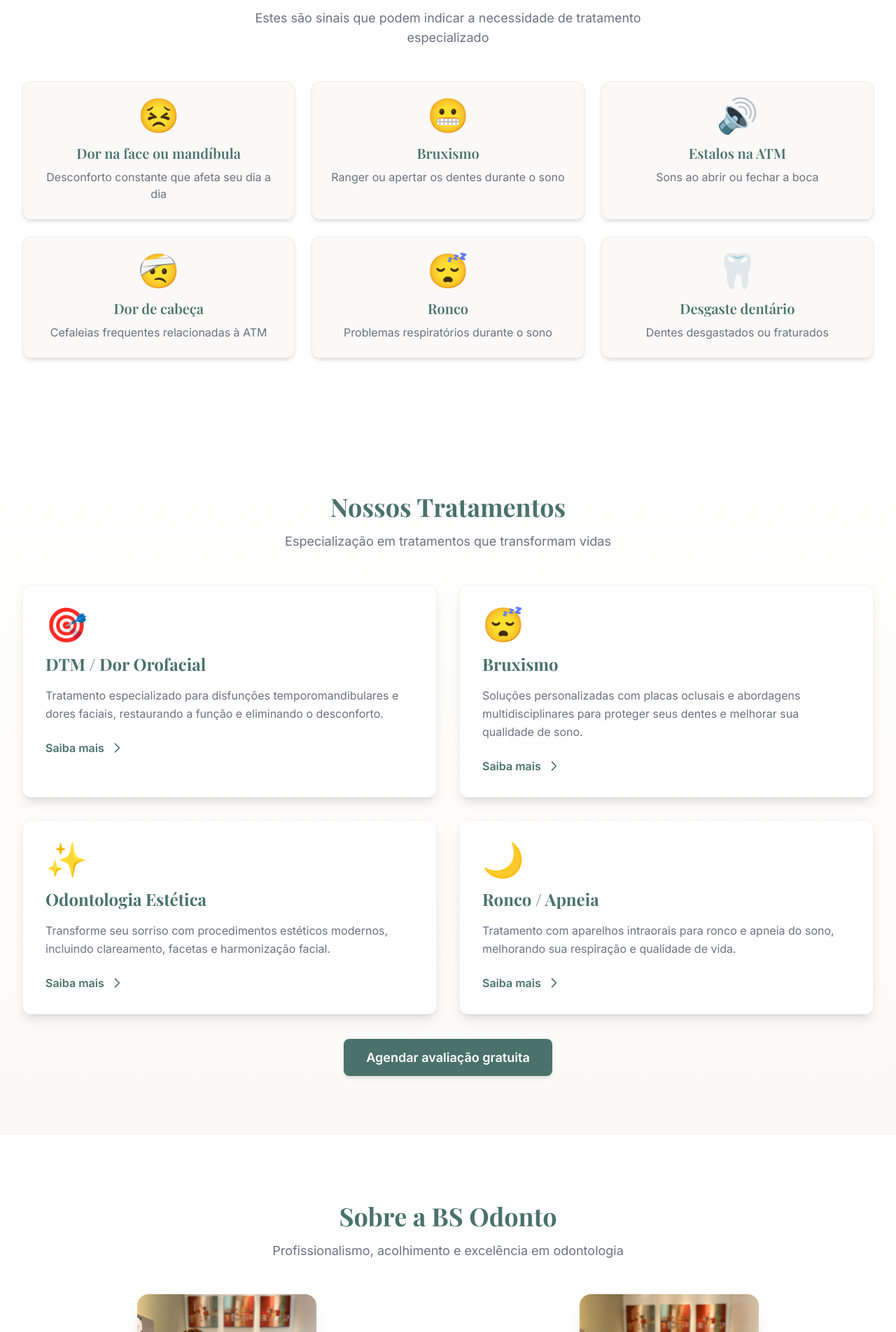
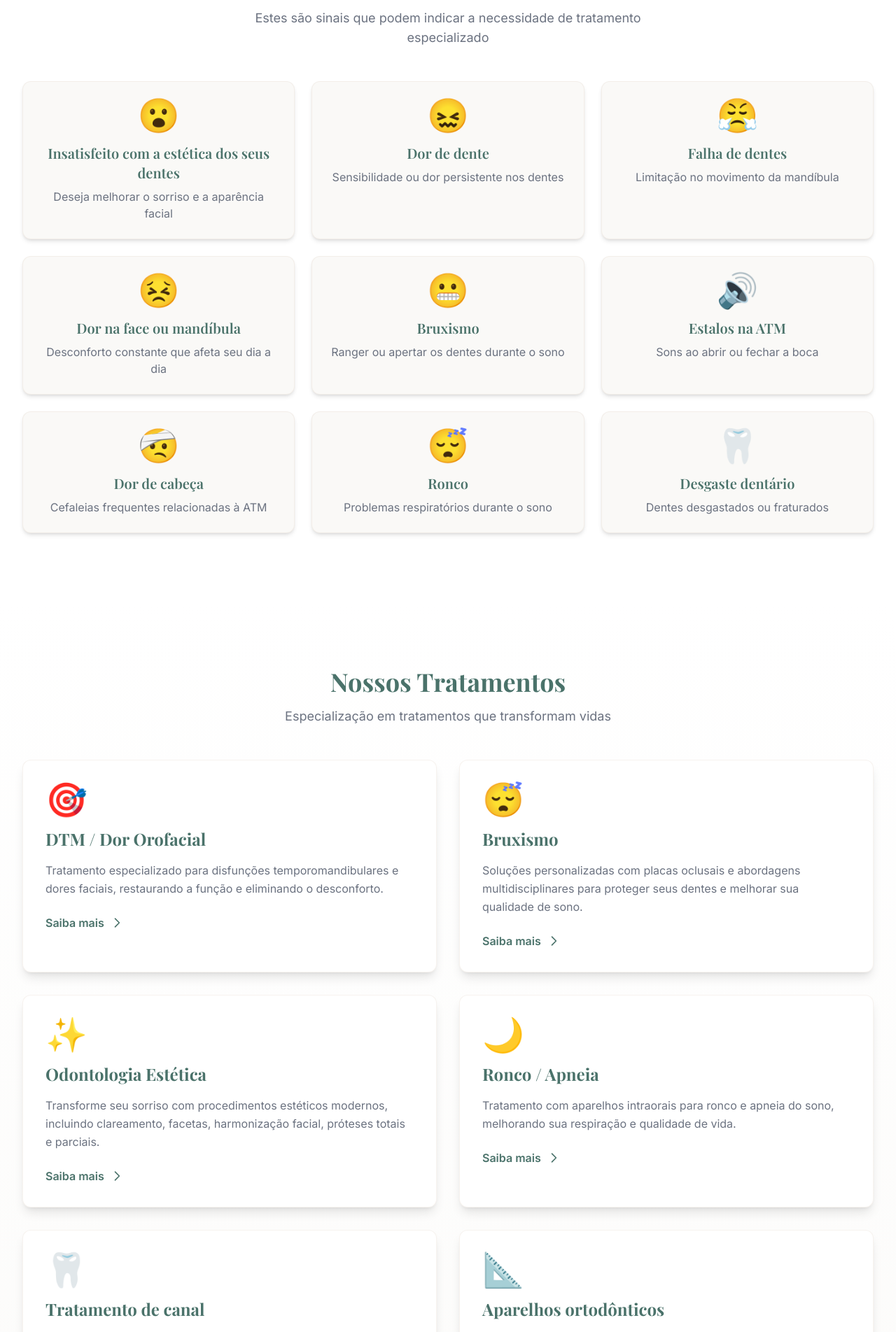
Before and after one commit to SantosRodrigo89/bs-odonto-institutional, a Next.js app: page / in a window 1280 px wide. Shown: the part 896-2800 px from the top of the page at 70% size. Built offline with nearby package versions, Linux system fonts and the light colour scheme.

Commit message:
Refactor code structure for improved readability and maintainability

```diff
--- a/components/About.tsx
+++ b/components/About.tsx
@@ -1,83 +1,130 @@
-import Image from 'next/image'
+import Image from 'next/image';
 
 export default function About() {
   return (
-    <section id="sobre" className="section-padding bg-white">
-      <div className="container-custom">
-        <div className="text-center mb-12">
-          <h2 className="text-3xl md:text-4xl font-bold text-primary mb-4">
-            Sobre a BS Odonto
+    <section id='sobre' className='section-padding bg-white'>
+      <div className='container-custom'>
+        <div className='text-center mb-12'>
+          <h2 className='text-3xl md:text-4xl font-bold text-primary mb-4'>
+            Nossos profissionais
           </h2>
-          <p className="text-lg text-neutral-gray max-w-2xl mx-auto">
+          <p className='text-lg text-neutral-gray max-w-2xl mx-auto'>
             Profissionalismo, acolhimento e excelência em odontologia
           </p>
         </div>
 
-        <div className="grid md:grid-cols-2 gap-12 items-center mb-16">
+        <div className='grid md:grid-cols-2 gap-12 items-center mb-16'>
           {/* Dra. Beatriz */}
-          <div className="text-center">
-            <div className="relative w-64 h-64 mx-auto mb-6 rounded-2xl overflow-hidden shadow-xl">
+          <div className='text-center'>
+            <div className='relative w-64 h-64 mx-auto mb-6 rounded-2xl overflow-hidden shadow-xl'>
               <Image
-                src="/images/beatriz.png"
-                alt="Dra. Beatriz Alvarenga - BS Odonto"
+                src='/images/beatriz.png'
+                alt='Dra. Beatriz Alvarenga - BS Odonto'
                 fill
-                className="object-cover"
+                className='object-cover'
               />
             </div>
-            <h3 className="text-2xl font-bold text-primary mb-2">
-              Dra. Beatriz Alvarenga
+            <h3 className='text-2xl font-bold text-primary mb-2'>
+              Dra. Beatriz Gomes de Alvarenga
             </h3>
-            <p className="text-neutral-gray mb-4">
-              Especialista em DTM, Dor Orofacial e Odontologia do Sono
+            <p className='text-neutral-gray mb-4'>
+              Especialista em dentística restauradora (estética, clareamento,
+              próteses e implantes)
             </p>
-            <p className="text-sm text-neutral-gray">
-              CRO: [Número do CRO]
-            </p>
+            <p className='text-sm text-neutral-gray'>CRO: [25292]</p>
           </div>
 
           {/* Dra. Sílvia */}
-          <div className="text-center">
-            <div className="relative w-64 h-64 mx-auto mb-6 rounded-2xl overflow-hidden shadow-xl">
+          <div className='text-center'>
+            <div className='relative w-64 h-64 mx-auto mb-6 rounded-2xl overflow-hidden shadow-xl'>
               <Image
-                src="/images/silvia.png"
-                alt="Dra. Sílvia Santos - BS Odonto"
+                src='/images/silvia.png'
+                alt='Dra. Sílvia Santos - BS Odonto'
                 fill
-                className="object-cover"
+                className='object-cover'
               />
             </div>
-            <h3 className="text-2xl font-bold text-primary mb-2">
-              Dra. Sílvia Santos
+            <h3 className='text-2xl font-bold text-primary mb-2'>
+              Dra. Sílvia Regina Batista dos Santos
             </h3>
-            <p className="text-neutral-gray mb-4">
-              Especialista em Odontologia Estética e Reabilitação Oral
+            <p className='text-neutral-gray mb-4'>
+              Especialista em endodontia Realiza também tratamento de DTM e
+              bruxismo, tratamento de apnéia e atendimento de crianças.
             </p>
-            <p className="text-sm text-neutral-gray">
-              CRO: [Número do CRO]
+            <p className='text-sm text-neutral-gray'>CRO: [24836]</p>
+          </div>
+
+          <div className='text-center'>
+            <div className='relative w-64 h-64 mx-auto mb-6 rounded-2xl overflow-hidden shadow-xl'>
+              <Image
+                src='/images/afonso-lara.jpeg'
+                alt='Dr. Afonso Lara - BS Odonto'
+                fill
+                className='object-cover'
+              />
+            </div>
+            <h3 className='text-2xl font-bold text-primary mb-2'>
+              Dr. Afonso Lara
+            </h3>
+            <p className='text-neutral-gray mb-4'>
+              Especialista em cirurgia (implantes e cisos) e periodontia
+              (tratamento de gengiva)
             </p>
+            {/* <p className='text-sm text-neutral-gray'>CRO: [25292]</p> */}
+          </div>
+
+          {/* Dra. Cíntia Mota */}
+          <div className='text-center'>
+            <div className='relative w-64 h-64 mx-auto mb-6 rounded-2xl overflow-hidden shadow-xl'>
+              <Image
+                src='/images/cintia.jpg'
+                alt='Dra. Cíntia Mota'
+                fill
+                className='object-cover'
+              />
+            </div>
+            <h3 className='text-2xl font-bold text-primary mb-2'>
+              Dra. Cíntia Mota
+            </h3>
+            <p className='text-neutral-gray mb-4'>Especialista em ortodontia</p>
+            {/* <p className='text-sm text-neutral-gray'>CRO: [Número do CRO]</p> */}
+          </div>
+
+          {/* Dra. Mara Cristina Amorim */}
+          <div className='text-center'>
+            <div className='relative w-64 h-64 mx-auto mb-6 rounded-2xl overflow-hidden shadow-xl'>
+              <Image
+                src='/images/mara.jpg'
+                alt='Dra. Mara Cristina Amorim'
+                fill
+                className='object-cover'
+              />
+            </div>
+            <h3 className='text-2xl font-bold text-primary mb-2'>
+              Dra. Mara Cristina Amorim
+            </h3>
+            <p className='text-neutral-gray mb-4'>
+              Especialista em estomatologia (doenças da cavidade oral)
+            </p>
+            {/* <p className='text-sm text-neutral-gray'>CRO: [Número do CRO]</p> */}
           </div>
         </div>
 
         {/* Texto Institucional */}
-        <div className="max-w-4xl mx-auto">
-          <div className="bg-neutral-offWhite p-8 md:p-12 rounded-2xl shadow-md">
-            <p className="text-lg text-neutral-gray leading-relaxed mb-6">
-              Na <strong className="text-primary">BS Odonto</strong>, acreditamos que cada sorriso conta uma história única.
-              Com anos de experiência e dedicação, oferecemos tratamentos personalizados que vão além da estética,
-              focando na sua saúde, bem-estar e qualidade de vida.
-            </p>
-            <p className="text-lg text-neutral-gray leading-relaxed mb-6">
-              Nossa clínica é um espaço acolhedor onde você encontra profissionais especializados em{' '}
-              <strong className="text-primary">DTM</strong>, <strong className="text-primary">bruxismo</strong>,{' '}
-              <strong className="text-primary">ronco/apneia</strong> e <strong className="text-primary">odontologia estética</strong>.
-              Utilizamos tecnologia de ponta e técnicas modernas para garantir resultados excepcionais.
-            </p>
-            <p className="text-lg text-neutral-gray leading-relaxed">
-              Nosso compromisso é com o seu conforto, segurança e satisfação. Venha conhecer a diferença que fazemos
-              na vida dos nossos pacientes em <strong className="text-primary">Belo Horizonte</strong>.
+        <div className='max-w-4xl mx-auto'>
+          <div className='bg-neutral-offWhite p-8 md:p-12 rounded-2xl shadow-md'>
+            <p className='text-lg text-neutral-gray leading-relaxed mb-6'>
+              Nosso consultório é um{' '}
+              <strong className='text-primary'>espaço acolhedor</strong> onde
+              você encontra{' '}
+              <strong className='text-primary'>
+                profissionais especializados
+              </strong>{' '}
+              em todas as áreas da odontologia.
             </p>
           </div>
         </div>
       </div>
     </section>
-  )
+  );
 }
--- a/components/Differentials.tsx
+++ b/components/Differentials.tsx
@@ -10,11 +10,6 @@ const differentials = [
     icon: '🎯',
     title: 'Especialização em dor orofacial',
     description: 'Experiência comprovada no tratamento de DTM e dores faciais',
-  },
-  {
-    icon: '🔍',
-    title: 'Diagnóstico preciso',
-    description: 'Avaliação detalhada com tecnologia moderna e exames completos',
   },
   {
     icon: '💻',
--- a/components/Symptoms.tsx
+++ b/components/Symptoms.tsx
@@ -1,6 +1,21 @@
 import React from "react"
 
 const symptoms = [
+  {
+    icon: '😮',
+    title: 'Insatisfeito com a estética dos seus dentes',
+    description: 'Deseja melhorar o sorriso e a aparência facial',
+  },
+  {
+    icon: '😖',
+    title: 'Dor de dente',
+    description: 'Sensibilidade ou dor persistente nos dentes',
+  },
+  {
+    icon: '😤',
+    title: 'Falha de dentes',
+    description: 'Limitação no movimento da mandíbula',
+  },
   {
     icon: '😣',
     title: 'Dor na face ou mandíbula',
@@ -30,7 +45,7 @@ const symptoms = [
     icon: '🦷',
     title: 'Desgaste dentário',
     description: 'Dentes desgastados ou fraturados',
-  },
+  }
 ]
 
 export default function Symptoms() {
@@ -39,7 +54,7 @@ export default function Symptoms() {
       <div className="container-custom">
         <div className="text-center mb-12">
           <h2 className="text-3xl md:text-4xl font-bold text-primary mb-4">
-            Você sente algum desses sintomas?
+            Você tem algum desses problemas?
           </h2>
           <p className="text-lg text-neutral-gray max-w-2xl mx-auto">
             Estes são sinais que podem indicar a necessidade de tratamento especializado
--- a/components/Testimonials.tsx
+++ b/components/Testimonials.tsx
@@ -27,7 +27,7 @@ export default function Testimonials() {
             O que nossos pacientes dizem
           </h2>
           <p className="text-lg text-neutral-gray max-w-2xl mx-auto">
-            Depoimentos reais de quem confia na BS Odonto
+            Depoimentos reais de quem confia na gente
           </p>
         </div>
 
--- a/components/Treatments.tsx
+++ b/components/Treatments.tsx
@@ -1,4 +1,5 @@
 import Link from 'next/link'
+import { title } from 'process'
 import React from 'react'
 
 const whatsappUrl = 'https://api.whatsapp.com/send?phone=5531985280016&text=Ol%C3%A1%2C%20gostaria%20de%20agendar%20uma%20avalia%C3%A7%C3%A3o.'
@@ -19,7 +20,7 @@ const treatments = [
   {
     title: 'Odontologia Estética',
     description:
-      'Transforme seu sorriso com procedimentos estéticos modernos, incluindo clareamento, facetas e harmonização facial.',
+      'Transforme seu sorriso com procedimentos estéticos modernos, incluindo clareamento, facetas, harmonização facial, próteses totais e parciais.',
     icon: '✨',
   },
   {
@@ -28,6 +29,33 @@ const treatments = [
       'Tratamento com aparelhos intraorais para ronco e apneia do sono, melhorando sua respiração e qualidade de vida.',
     icon: '🌙',
   },
+  {
+    title: 'Tratamento de canal',
+    description:
+      'Procedimentos avançados para salvar dentes comprometidos, aliviando a dor e restaurando a saúde bucal.',
+    icon: '🦷',
+  },
+  {
+    title: 'Aparelhos ortodônticos',
+    description:
+      'Correção de alinhamento dentário e mordida com opções modernas de aparelhos, proporcionando um sorriso saudável e bonito.',
+    icon: '📐',
+  },
+  {
+    title: 'Implantes dentários',
+    description:
+      'Soluções de implantes para substituir dentes perdidos, restaurando a função mastigatória e a estética do sorriso.',
+    icon: '🔩',
+  },
+  { title: "Cirurgia de ciso",
+    description: "Procedimento cirúrgico para correção de problemas estruturais da mandíbula e maxilar.",
+    icon: "🩺",
+  },
+  {
+    title: 'Atendimento infantil',
+    description: 'Cuidados especializados para a saúde bucal de crianças, promovendo hábitos saudáveis e prevenindo problemas futuros.',
+    icon: '👶',
+  }
 ]
 
 export default function Treatments() {
@@ -86,7 +114,7 @@ export default function Treatments() {
             rel="noopener noreferrer"
             className="btn-primary text-lg px-8 py-4"
           >
-            Agendar avaliação gratuita
+            Agendar avaliação
           </a>
         </div>
       </div>
--- a/package.json
+++ b/package.json
@@ -9,7 +9,7 @@
     "lint": "next lint"
   },
   "dependencies": {
-    "next": "^14.2.0",
+    "next": "^16.1.6",
     "react": "^18.3.0",
     "react-dom": "^18.3.0"
   },
```
Also changed, not shown: tsconfig.json (+19 -5 lines), public/images/afonso-lara.jpeg (added), 1 other file (tests, documents, lock files or other folders).
